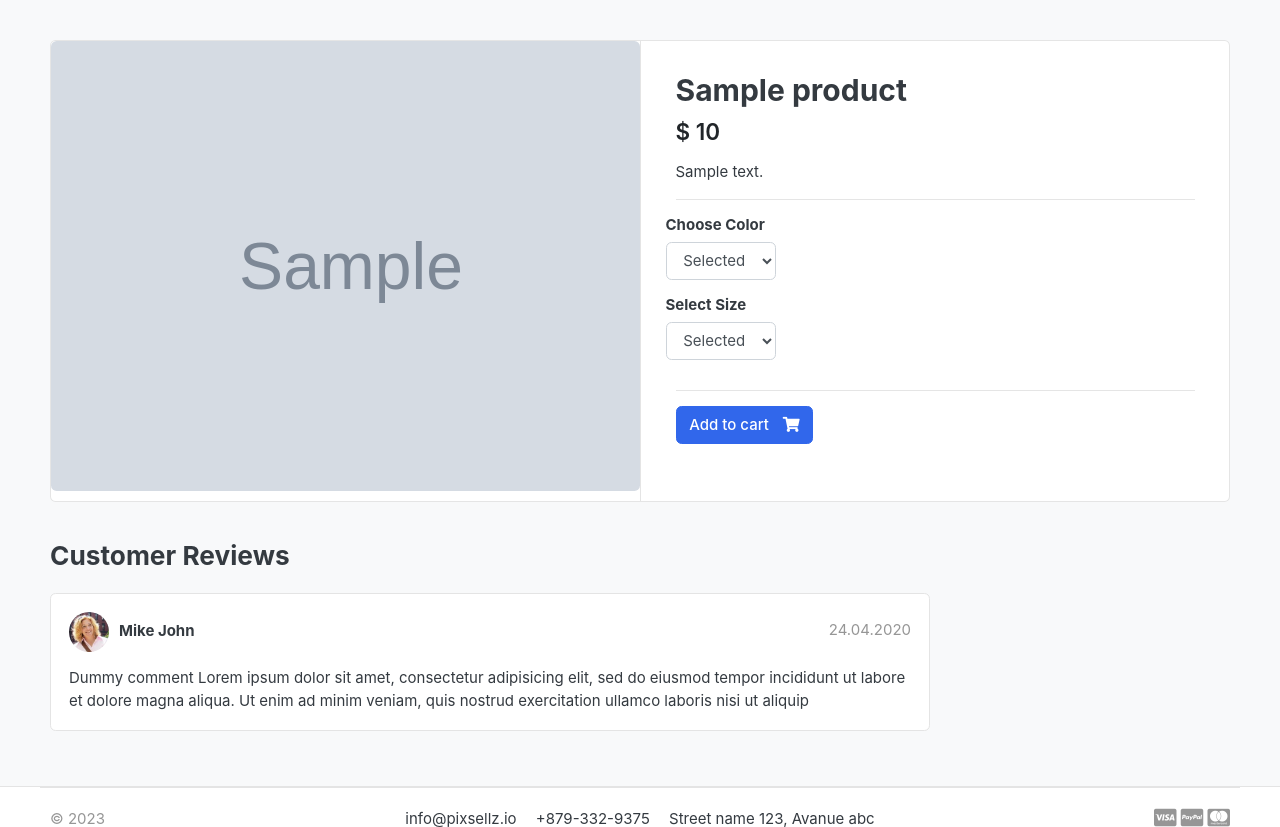
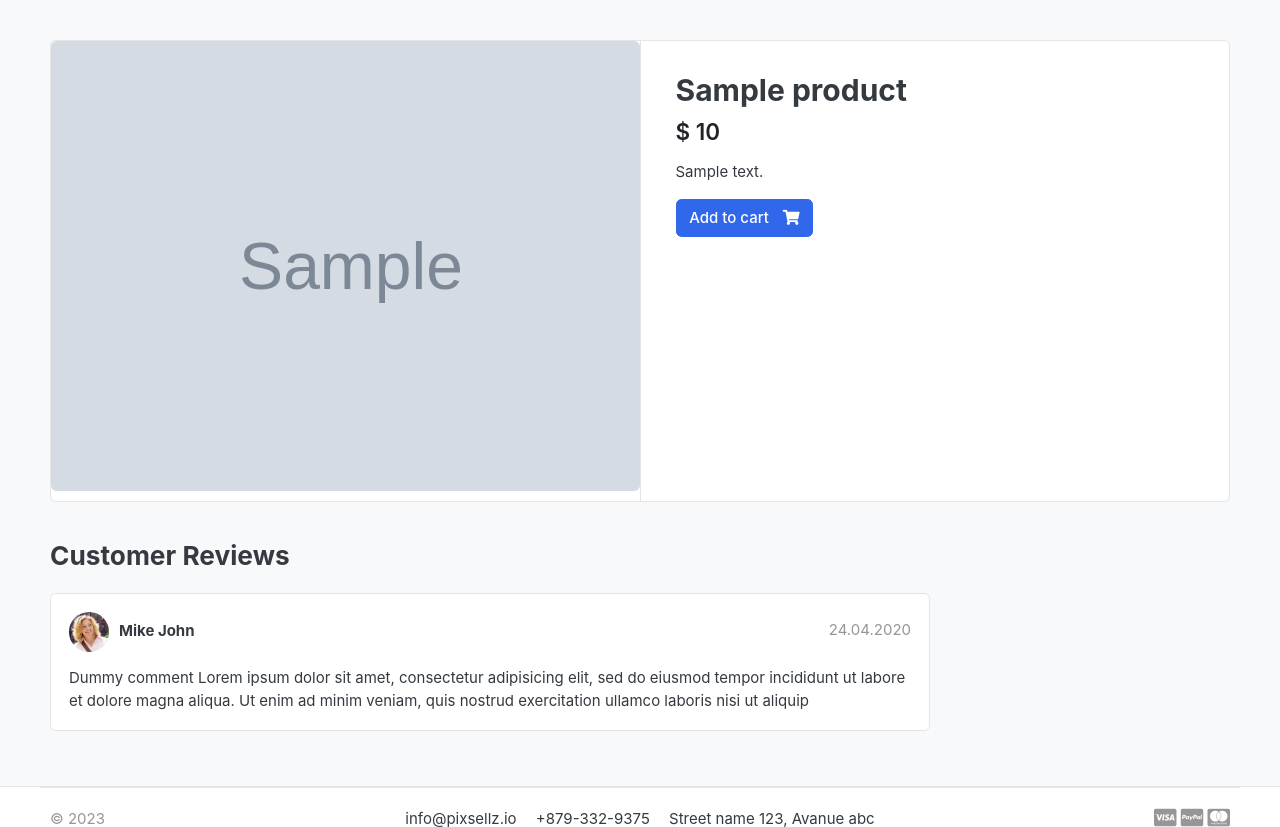
Before and after one commit to 07faizanali/FashionClub-python-django, a Django app: a page that uses templates/includes/navbar.html in a window 1280 px wide. Shown: the part 135-962 px from the top of the page. Run offline with Django 3.2, Linux system fonts and the light colour scheme; tables that the repository leaves empty hold one stand-in row (values such as "Sample post"); grey boxes marked "Sample" are stand-in pictures; some libraries are stand-ins or nearby versions; some web fonts are replaced.

Commit message:
forth commit

```diff
--- a/Fashion/static/css/ui.css
+++ b/Fashion/static/css/ui.css
@@ -445,6 +445,7 @@ p:last-child {
   display: inline-block;
   vertical-align: middle;
   position: relative;
+
 }
 .widget-header a {
   color: #343a40;
--- a/accounts/models.py
+++ b/accounts/models.py
@@ -18,6 +18,7 @@ class MyAccountManager(BaseUserManager):
         )
 
         user.set_password(password)
+        user.is_active = True
         user.save(using=self._db)
         return user
 
--- a/accounts/urls.py
+++ b/accounts/urls.py
@@ -5,5 +5,7 @@ urlpatterns = [
     path('login/', views.login, name='login'),
     path('logout/', views.logout, name='logout'),
 
+    path('activate/<uidb64>/<token>/', views.activate, name='activate'),
+
 
 ]
--- a/templates/includes/navbar.html
+++ b/templates/includes/navbar.html
@@ -69,6 +69,7 @@
 	</div> <!-- col.// -->
 	<div class="col-lg-3 col-sm-6 col-8 order-2 order-lg-3">
 				<div class="d-flex justify-content-end mb-3 mb-lg-0">
+					{% if user.id is None %}
 					<div class="widget-header">
 						<small class="title text-muted">Welcome guest!</small>
 						<div>
@@ -76,6 +77,15 @@
 							<a href="{% url 'register' %}"> Register</a>
 						</div>
 					</div>
+					{% else %}
+					<div class="widget-header">
+						<small class="title text-muted">Welcome {{user.first_name}}!</small>
+						<div>
+							<a href="#">Dashboard</a> <span class="dark-transp"> | </span>
+							<a href="{% url 'logout' %}"> Logout</a>
+						</div>
+					</div>
+					{% endif %}
 					<a href="{% url 'cart' %}" class="widget-header pl-3 ml-3">
 						<div class="icon icon-sm rounded-circle border"><i class="fa fa-shopping-cart"></i></div>
 						<span class="badge badge-pill badge-danger notify">{{cart_count}}</span>
--- a/templates/store/product_detail.html
+++ b/templates/store/product_detail.html
@@ -31,30 +31,30 @@
 
 	<p>{{ single_product.description }}</p>
 
-<hr>
-	<div class="row">
-		<div class="item-option-select">
-			<h6>Choose Color</h6>
-			  <select name="color" class="form-control" required>
-				<option value="" disabled selected>Selected</option>
-				{% for i in single_product.variation_set.colors %}
-				<option value="{{ i.variation_value | lower }}">{{ i.variation_value | capfirst }}</option>
-				{% endfor %}
-			  </select>
-		</div>
-	</div> <!-- row.// -->
-	<div class="row">
-		<div class="item-option-select">
-			<h6>Select Size</h6>
-			  <select name="color" class="form-control">
-				<option value="" disabled selected>Selected</option>
-				{% for i in single_product.variation_set.sizes %}
-				<option value="{{ i.variation_value | lower }}">{{ i.variation_value | capfirst }}</option>
-				{% endfor %}
-			  </select>
-		</div>
-	</div> <!-- row.// -->
-	<hr>
+<!--<hr>-->
+<!--	<div class="row">-->
+<!--		<div class="item-option-select">-->
+<!--			<h6>Choose Color</h6>-->
+<!--			  <select name="color" class="form-control" required>-->
+<!--				<option value="" disabled selected>Selected</option>-->
+<!--				{% for i in single_product.variation_set.colors %}-->
+<!--				<option value="{{ i.variation_value | lower }}">{{ i.variation_value | capfirst }}</option>-->
+<!--				{% endfor %}-->
+<!--			  </select>-->
+<!--		</div>-->
+<!--	</div> &lt;!&ndash; row.// &ndash;&gt;-->
+<!--	<div class="row">-->
+<!--		<div class="item-option-select">-->
+<!--			<h6>Select Size</h6>-->
+<!--			  <select name="color" class="form-control">-->
+<!--				<option value="" disabled selected>Selected</option>-->
+<!--				{% for i in single_product.variation_set.sizes %}-->
+<!--				<option value="{{ i.variation_value | lower }}">{{ i.variation_value | capfirst }}</option>-->
+<!--				{% endfor %}-->
+<!--			  </select>-->
+<!--		</div>-->
+<!--	</div> &lt;!&ndash; row.// &ndash;&gt;-->
+<!--	<hr>-->
 	{% if single_product.stock <= 0 %}
 	  <h5 class="text-danger">Out of stock </h5>
 	  {% else %}
@@ -62,6 +62,7 @@
 	       <a href="{% url 'cart' %}" class="btn  btn-outline-primary"> <span class="text">View cart</span> <i class="fas fa-eye"></i></a>-->
 
 	    <button type="" class="btn  btn-primary"> <span class="text">Add to cart</span> <i class="fas fa-shopping-cart"></i></button>
+
 	    {% endif %}
 
 </article> <!-- product-info-aside .// -->
```
Also changed, not shown: Fashion/settings.py (+7 -0 lines), accounts/views.py (+30 -0 lines), templates/accounts/account_verification_email.html (added, +10 -0 lines).
